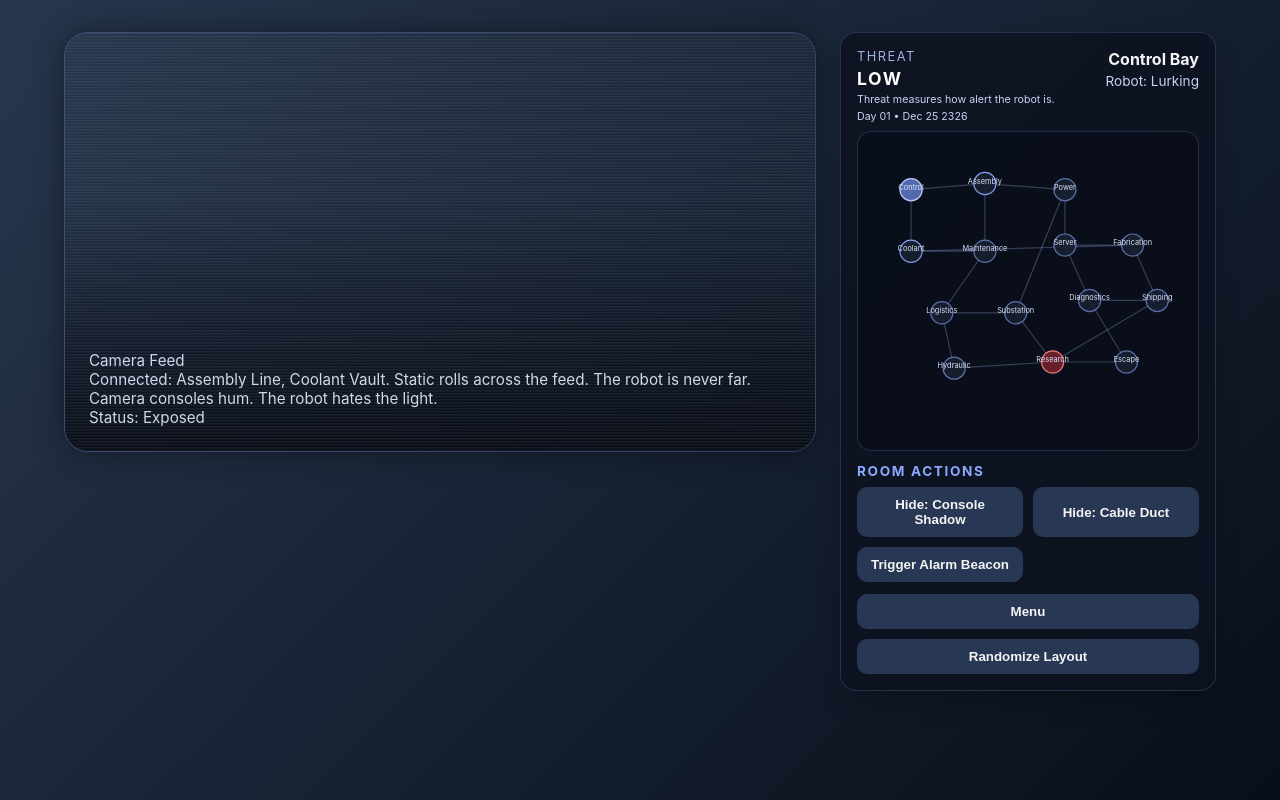
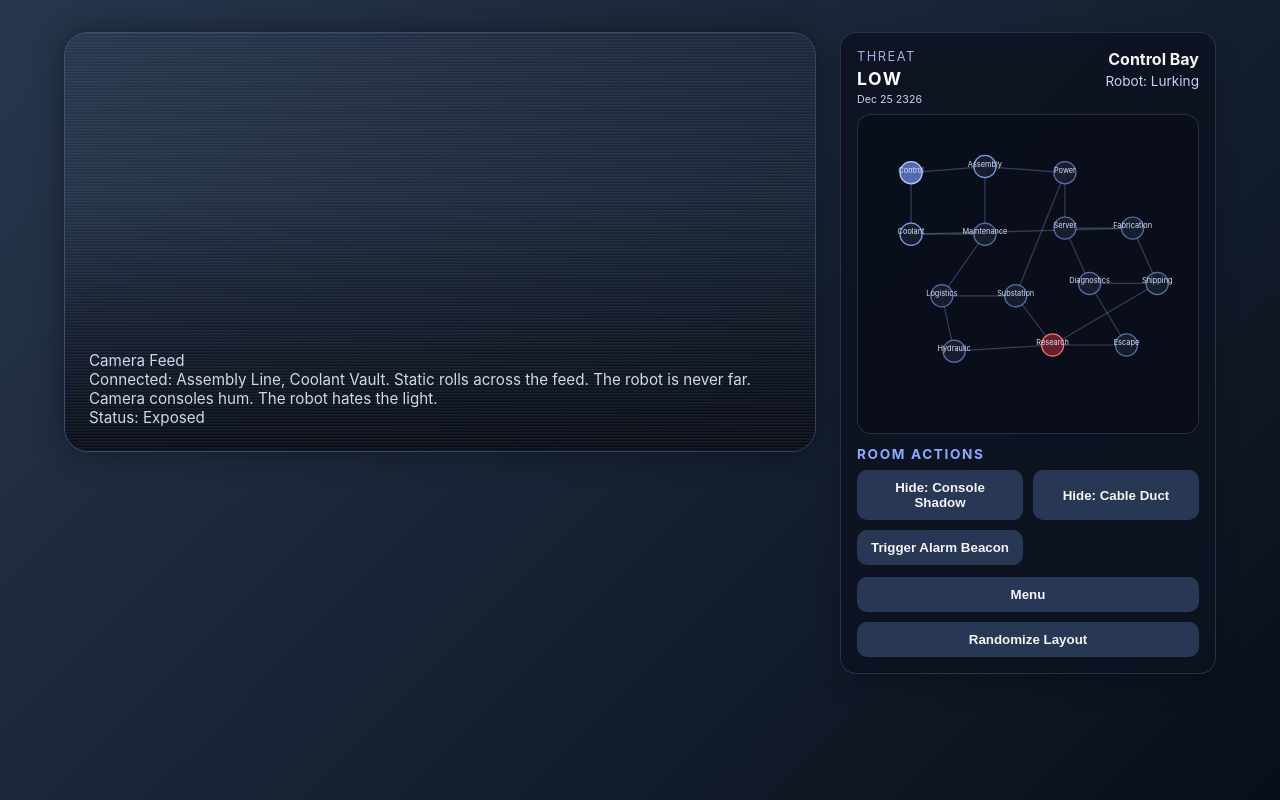
Before and after one commit to radiatedsaturn7/game, a plain HTML site: page fnaf/index.html in a window 1280 px wide. Drawn offline with Linux system fonts and the light colour scheme.

Commit message:
Simplify threat header date label

```diff
--- a/fnaf/game.js
+++ b/fnaf/game.js
@@ -230,7 +230,6 @@ const state = {
 
 const dom = {
   threatLevel: document.getElementById("threatLevel"),
-  dayCounter: document.getElementById("dayCounter"),
   dateLabel: document.getElementById("dateLabel"),
   roomLabel: document.getElementById("roomLabel"),
   roomDetails: document.getElementById("roomDetails"),
@@ -316,7 +315,6 @@ function updateUI() {
     node.textContent = robotStatusLabel();
   });
   dom.threatLevel.textContent = threatLabel();
-  dom.dayCounter.textContent = `Day ${String(state.dayCount).padStart(2, "0")}`;
   dom.dateLabel.textContent = formatDate(state.baseDate, state.dayCount);
   dom.selectedRoom.textContent = state.selectedRoom === null
     ? "None"
--- a/fnaf/index.html
+++ b/fnaf/index.html
@@ -26,8 +26,7 @@
             <div class="floorplan-status">
               <span>Threat</span>
               <strong id="threatLevel">Low</strong>
-              <small id="threatExplain">Threat measures how alert the robot is.</small>
-              <small><span id="dayCounter">Day 01</span> • <span id="dateLabel">Dec 25 2326</span></small>
+              <small id="dateLabel">Dec 25 2326</small>
             </div>
             <div class="floorplan-room">
               <strong class="current-room">Control Bay</strong>
```
